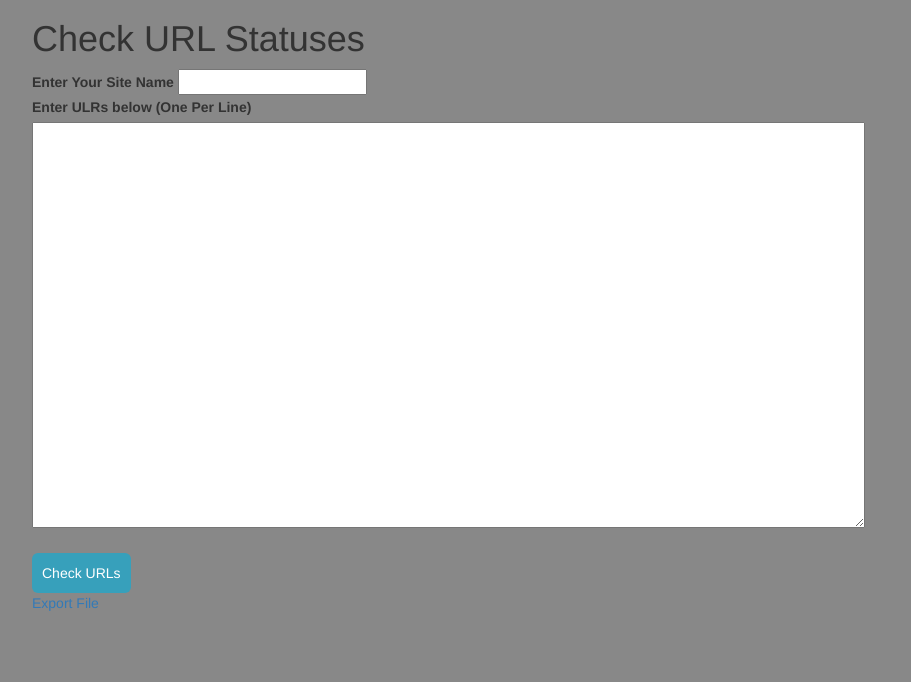
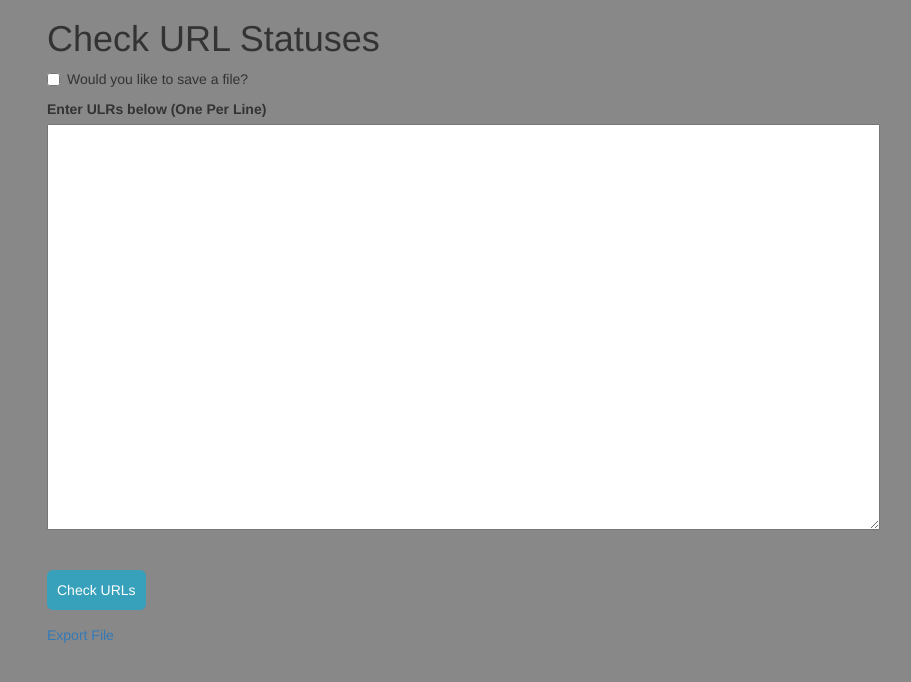
Before and after one commit to bigirishlion/URL-Status-Checker-PHP, a PHP site: page /url-status-checker.php in a window 1280 px wide. Shown: the part 51-733 px from the top of the page, without its empty margins (38-949 px from the left). Run offline with PHP 8.4, Linux system fonts and the light colour scheme; some libraries are stand-ins or nearby versions.

Commit message:
Additional Updates
- Added helper class
- Clean sitename when added
- added site option
added bool for the save file option

```diff
--- a/includes/styles.css
+++ b/includes/styles.css
@@ -1,5 +1,6 @@
 body {background: #888; padding: 50px 0 0;}
 input[type="submit"] { border:none; background: #37A0BB;color: #fff;padding: 10px; border-radius: 6px;}
+.sitename{display: none;}
 #returnHTML td{padding: 5px;}
 tr.code200{background: #3EA54F; color: #fff;}
 tr.code404{background: #9D6363; color:#fff;}
--- a/url-status-checker.php
+++ b/url-status-checker.php
@@ -23,37 +23,54 @@
         </div><!--/.nav-collapse -->
       </div>
     </nav>
-<div class="container">
+<div class="container" class="row">
+	<div class="col-md-9">
 <h1>Check URL Statuses</h1>
-<form method="post">
-	<div>
+<form method="post" fole="form">
+	<div class="checkbox">
+			<label><input type="checkbox" name="SaveFile" id="SaveFile" />Would you like to save a file?</label>
+		</div>
+	<div class="form-group sitename">
 			<label for="siteName">Enter Your Site Name</label>
-		<input type="text" id="siteName" name="siteName" />
+			<input class="form-control" type="text" id="siteName" name="siteName" />
 	</div>
-	<div>
+	<div class="form-group">
 			<label for="urls">Enter ULRs below (One Per Line)</label><br />
 			<textarea id="urls" name="urls" rows="20" cols="100"></textarea>
 	</div>
 	<br />
-	<div id="submit">
-		<input type="submit" value="Check URLs" name="submit" />
+	<div id="submit" class="form-group">
+		<input type="submit" value="Check URLs" name="submit" class="btn btn-default" />
 	</div>
 </form>
 		<div id="counter"></div>
 		<div id="returnHTML"></div>
 		<div class="export"><a href="includes/export/url-checker-export.csv">Export File</a></div>
 </div>
+</div>
 <script type="text/javascript">
+
+	$(function(){
+		$('#SaveFile').click(function(event) {
+			if ($(this).is(':checked')) {
+				$('.sitename').show();
+			} else {
+				$('.sitename').hide();
+			}
+		});
+	})
 
 	var splitURL;
 	var siteName;
 	var urlIndex;
+	var saveFile;
 
 	$('form').submit(function(event) {
 
 		var urls = $('#urls').val();
 		var showAllRedirect = $('#show_array').val();
 		siteName = $('#siteName').val();
+		saveFile = $('#SaveFile').val();
 
 		$('#submit').html('<img src="includes/images/loading.gif" style="width:250px;" />');
 
@@ -84,7 +101,7 @@
 			     url:'includes/url-ajax-page.php',
 			     type:'POST',
 			     dataType:'json',
-			     data:{submit:urls[counter],site_name:siteName,url_index:urlIndex},
+			     data:{submit:urls[counter],site_name:siteName,url_index:urlIndex,save_file:saveFile},
 			     success:function(json){
 			     	$('#submit').html(' ');
 			     	if(counter < urlLength){
```
Also changed, not shown: includes/classes/helper-class.php (added, +8 -0 lines), includes/url-ajax-page.php (+11 -3 lines). Lines whose indentation alone changed are shown as unchanged.
